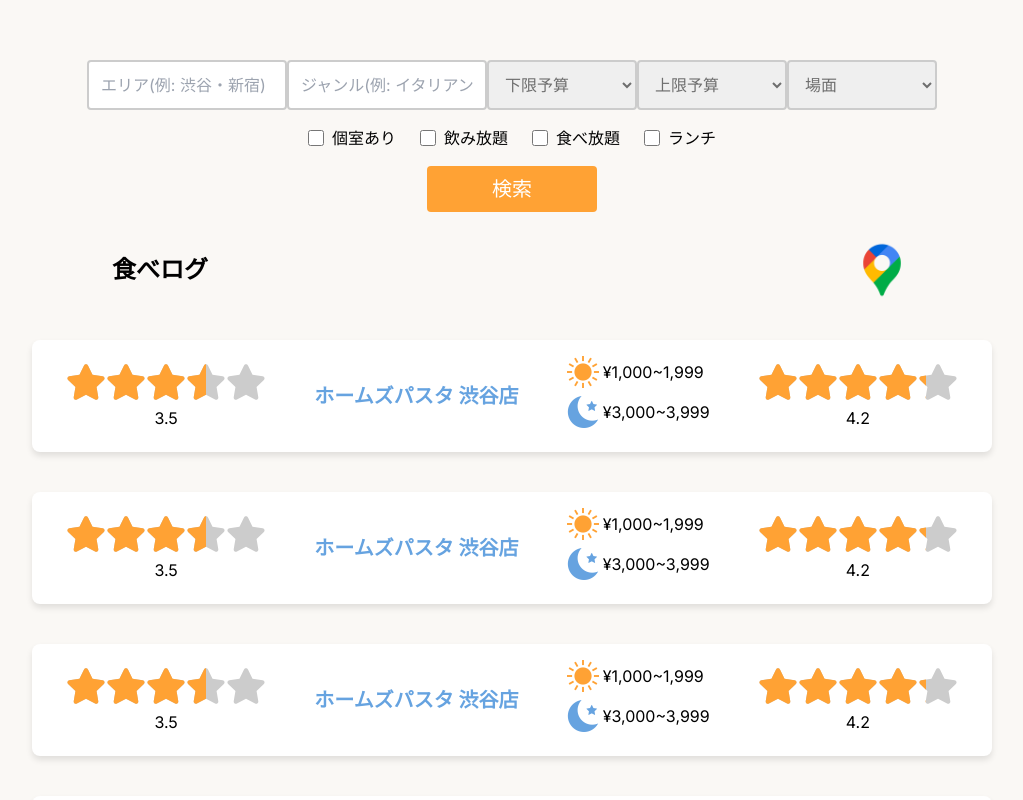
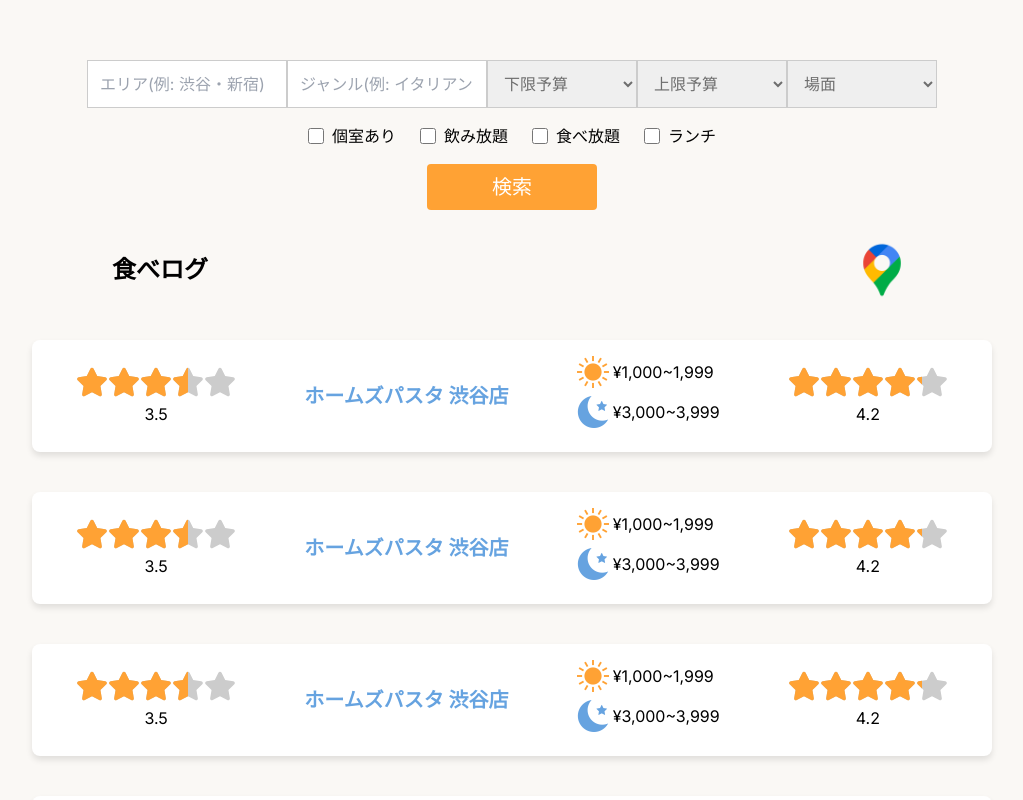
Before and after one commit to ponta10/dishfinder, a Next.js app: page /store in a window 1280 px wide. Shown: the top 800 px of the page, without its empty margins (128-1151 px from the left). Built offline with nearby package versions, Linux system fonts and the light colour scheme.

Commit message:
レコメンド機能実装

```diff
--- a/components/atoms/Select/index.tsx
+++ b/components/atoms/Select/index.tsx
@@ -15,6 +15,7 @@ export interface SelectProps {
   control: Control<any>
   placeholder?: string
   width?: string | number
+  onFocus?: (event: React.ChangeEvent<HTMLSelectElement>) => void
 }
 
 interface StyledSelectProps {
@@ -32,8 +33,8 @@ const StyledSelect = styled.select<StyledSelectProps>`
       : props.width || '100%'};
   padding: ${(props) =>
     props.size === 'small' ? '8px' : props.size === 'large' ? '16px' : '12px'};
-  border: ${(props) => (props.$error ? '2px solid red' : '2px solid #ccc')};
-  border-radius: 4px;
+  border: ${(props) => (props.$error ? '1px solid red' : '1px solid #ccc')};
+  //   border-radius: 4px;
   box-sizing: border-box;
   font-size: 1rem;
   cursor: ${(props) => (props.disabled ? 'not-allowed' : 'pointer')};
@@ -64,6 +65,7 @@ export const Select: React.FC<SelectProps> = ({
   width,
   placeholder,
   control,
+  onFocus,
 }) => {
   return (
     <>
@@ -80,6 +82,7 @@ export const Select: React.FC<SelectProps> = ({
               field.onChange(e)
               if (onChange) onChange(e)
             }}
+            onFocus={onFocus}
             disabled={disabled}
             size={size}
             $error={error}
--- a/components/atoms/Tag/index.tsx
+++ b/components/atoms/Tag/index.tsx
@@ -19,6 +19,7 @@ const TagBox = styled.div<{ $bgcolor?: string; width?: string | number }>`
       ? `${props.width}px`
       : props.width || 'auto'};
   display: inline-block;
+  cursor: pointer;
 `
 
 export const Tag: React.FC<TagProps> = ({ text, bgcolor, onClick, width }) => {
--- a/components/atoms/TextField/index.tsx
+++ b/components/atoms/TextField/index.tsx
@@ -19,6 +19,7 @@ export interface TextFieldProps {
   control: Control<any>
   onFocus?: () => void
   autoFocus?: boolean
+  onBlur?: (e: any) => void
 }
 
 const StyledInput = styled.input<{
@@ -37,8 +38,8 @@ const StyledInput = styled.input<{
       : props.height || 'auto'};
   padding: ${(props) =>
     props.size === 'small' ? '8px' : props.size === 'large' ? '16px' : '12px'};
-  border: ${(props) => (props.$error ? '2px solid red' : '2px solid #ccc')};
-  border-radius: 4px;
+  border: ${(props) => (props.$error ? '1px solid red' : '1px solid #ccc')};
+  //   border-radius: 4px;
   box-sizing: border-box;
   height: 2;
 `
@@ -78,7 +79,6 @@ export const TextField: React.FC<TextFieldProps> = ({
               {...field}
               {...props}
               $error={error}
-              onFocus={props.onFocus}
               autoFocus={props.autoFocus}
             />
           )
--- a/components/organisms/Header/index.tsx
+++ b/components/organisms/Header/index.tsx
@@ -1,4 +1,4 @@
-import React from 'react'
+import React, { useEffect, useRef, useState } from 'react'
 import styled from 'styled-components'
 import { Form } from '../Form'
 import { ZodErrorMap, z } from 'zod'
@@ -7,6 +7,8 @@ import { Select } from '@/components/atoms/Select'
 import { Checkbox } from '@/components/atoms/Checkbox'
 import { Button } from '@/components/atoms/Button'
 import { useRouter } from 'next/navigation'
+import { Recommend } from '../Recommend'
+import { areaList, genreList } from '@/utils/const'
 
 const customErrorMap: ZodErrorMap = (issue, ctx) => {
   if (issue.code === z.ZodIssueCode.invalid_type) {
@@ -56,6 +58,7 @@ const FlexContainer = styled.div<{ $gap?: number }>`
   justify-content: center;
   margin-bottom: 16px;
   gap: ${(props) => (props.$gap ? `${props.$gap}px` : 0)};
+  position: relative;
 `
 
 const FormContainer = styled.div`
@@ -69,8 +72,35 @@ interface HeaderProps {
 export const Header: React.FC<HeaderProps> = ({ isLabelWhite = false }) => {
   const router = useRouter()
   const labelColor = isLabelWhite ? '#fff' : '#000'
+  const [name, setName] = useState<string>('')
+  const [area, seArea] = useState<string>('')
+  const [genre, setGenre] = useState<string>('')
+  const items = name === 'area' ? areaList : name === 'genre' ? genreList : []
+  const containerRef = useRef<HTMLDivElement | null>(null)
+
+  useEffect(() => {
+    const handleClickOutside = (event: MouseEvent) => {
+      if (
+        containerRef.current &&
+        !containerRef.current.contains(event.target as Node) &&
+        items
+      ) {
+        setName('')
+      }
+    }
+
+    if (items) {
+      // nameが存在するときのみイベントリスナーを追加
+      document.addEventListener('click', handleClickOutside)
+    }
+
+    return () => {
+      document.removeEventListener('click', handleClickOutside)
+    }
+  }, [])
+
   const onSubmit = (data: any) => {
-    console.log(data)
+    console.log(data, area, genre)
     router.push('/store')
   }
   return (
@@ -78,28 +108,38 @@ export const Header: React.FC<HeaderProps> = ({ isLabelWhite = false }) => {
       <Form
         onSubmit={onSubmit}
         schema={formSchema}
-        options={{ defaultValues: { min: '', max: '', situation: '' } }}
+        options={{
+          defaultValues: {
+            area: '',
+            genre: '',
+            min: '',
+            max: '',
+            situation: '',
+          },
+        }}
       >
-        {({ control, formState }) => (
+        {({ control, formState, setValue }) => (
           <FormContainer>
-            <FlexContainer>
+            <FlexContainer ref={containerRef}>
               <TextField
                 name="area"
                 control={control}
                 placeholder="エリア(例: 渋谷・新宿)"
-                height={50}
+                height={48}
                 width={200}
                 error={!!formState.errors.area}
                 helperText={formState.errors.area?.message as string}
+                onFocus={() => setName('area')}
               />
               <TextField
                 name="genre"
                 control={control}
                 placeholder="ジャンル(例: イタリアン・中華)"
-                height={50}
+                height={48}
                 width={200}
                 error={!!formState.errors.genre}
                 helperText={formState.errors.genre?.message as string}
+                onFocus={() => setName('genre')}
               />
               <Select
                 name="min"
@@ -112,6 +152,7 @@ export const Header: React.FC<HeaderProps> = ({ isLabelWhite = false }) => {
                 error={!!formState.errors.budget}
                 helperText={formState.errors.budget?.message as string}
                 placeholder="下限予算"
+                onFocus={() => setName('')}
               />
               <Select
                 name="max"
@@ -124,6 +165,7 @@ export const Header: React.FC<HeaderProps> = ({ isLabelWhite = false }) => {
                 error={!!formState.errors.budget}
                 helperText={formState.errors.budget?.message as string}
                 placeholder="上限予算"
+                onFocus={() => setName('')}
               />
               <Select
                 name="situation"
@@ -136,7 +178,19 @@ export const Header: React.FC<HeaderProps> = ({ isLabelWhite = false }) => {
                 error={!!formState.errors.situation}
                 helperText={formState.errors.situation?.message as string}
                 placeholder="場面"
+                onFocus={() => setName('')}
               />
+              {name && (
+                <Recommend
+                  setValue={setValue}
+                  name={name}
+                  setArea={seArea}
+                  setGenre={setGenre}
+                  setName={setName}
+                  items={items}
+                  area={area}
+                />
+              )}
             </FlexContainer>
             <FlexContainer $gap={24}>
               <Checkbox
--- /dev/null
+++ b/components/organisms/Recommend/index.tsx
@@ -0,0 +1,63 @@
+import { Tag } from '@/components/atoms/Tag'
+import { Area } from '@/utils/const'
+import React from 'react'
+import styled from 'styled-components'
+
+interface RecommendProps {
+  setValue: (name: string, value: string) => void
+  name: string
+  setArea: (name: string) => void
+  setGenre: (name: string) => void
+  setName: (name: string) => void
+  items?: Area[]
+  area?: string
+}
+
+const Container = styled.div`
+  display: flex;
+  align-items: center;
+  flex-wrap: wrap;
+  gap: 12px;
+  background-color: #fff;
+  padding: 16px;
+  box-shadow: 0 2px 4px rgba(0, 0, 0, 0.2);
+  position: absolute;
+  top: 50px;
+  left: 0;
+  width: 100%;
+  z-index: 10;
+`
+
+export const Recommend: React.FC<RecommendProps> = ({
+  setValue,
+  name,
+  setArea,
+  setGenre,
+  items,
+  setName,
+}) => {
+  const handleClick = (value: string, code: string) => {
+    setValue(name, value)
+    if (name === 'area') {
+      setArea(code)
+    } else if (name === 'genre') {
+      setGenre(code)
+    }
+    setName('')
+  }
+
+  return (
+    <Container>
+      <p>候補</p>
+      {items &&
+        items.map((item, index) => (
+          <Tag
+            onClick={() => handleClick(item?.value, item?.code)}
+            text={item?.value}
+            key={index}
+            bgcolor="##faf8f5"
+          />
+        ))}
+    </Container>
+  )
+}
--- a/components/organisms/StoreCard/index.tsx
+++ b/components/organisms/StoreCard/index.tsx
@@ -45,12 +45,12 @@ export const StoreCard: React.FC<StoreCardProps> = ({
   return (
     <Card width={width}>
       <Container>
-        <Rating value={tabelog} size={40} />
+        <Rating value={tabelog} size={32} />
         <StoreLink href={link} target="_blank" rel="noopener noreferrer">
           {name}
         </StoreLink>
         <Price lunch={lunch} dinner={dinner} iconSize={32} />
-        <Rating value={google} size={40} />
+        <Rating value={google} size={32} />
       </Container>
     </Card>
   )
```
